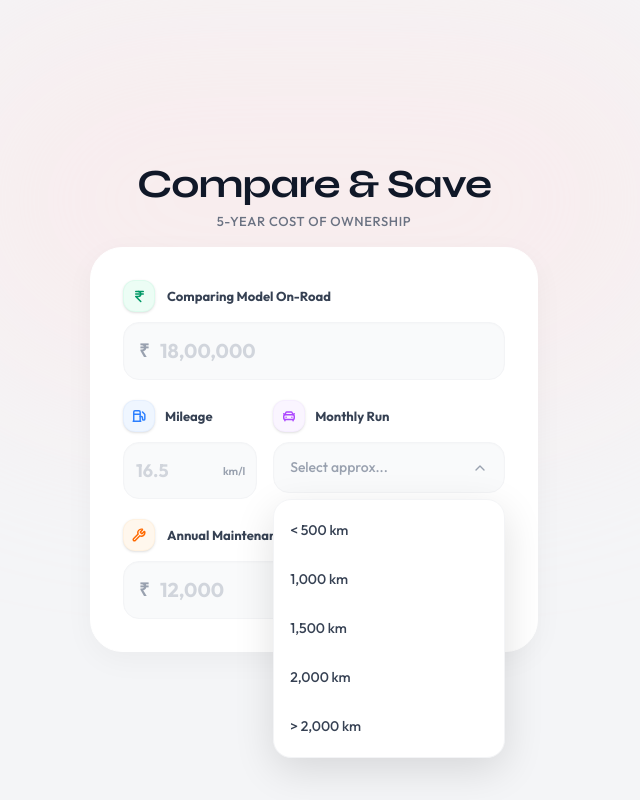
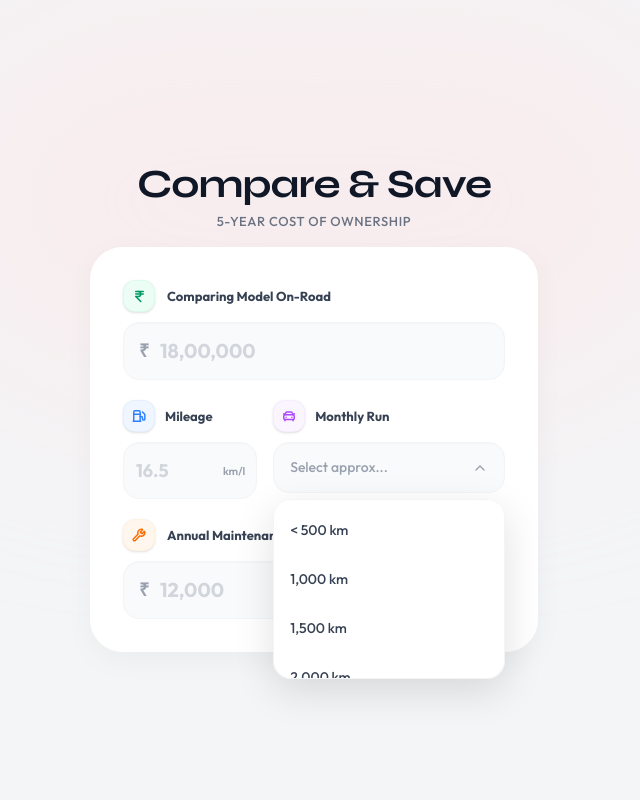
Before and after one commit to shivaacodes/tkm, a Next.js app: page / in a window 1280 px wide. Both pictures are taken after a click on the button "Select approx...". Shown: the whole page, without its empty margins (326-966 px from the left). Built offline with nearby package versions, Linux system fonts and the light colour scheme.

Commit message:
Add scroll limit to dropdown and upgrade Breakdown toggle styling

```diff
--- a/src/app/page.tsx
+++ b/src/app/page.tsx
@@ -188,7 +188,7 @@ export default function Home() {
                           animate={{ opacity: 1, y: 0, scale: 1 }}
                           exit={{ opacity: 0, y: -4, scale: 0.98 }}
                           transition={{ duration: 0.15, ease: "easeOut" }}
-                          className="absolute top-[calc(100%+6px)] left-0 w-full bg-white border border-gray-100 shadow-[0_12px_40px_rgb(0,0,0,0.12)] rounded-[18px] overflow-hidden z-50 py-1.5 origin-top"
+                          className="absolute top-[calc(100%+6px)] left-0 w-full bg-white border border-gray-100 shadow-[0_12px_40px_rgb(0,0,0,0.12)] rounded-[18px] overflow-y-auto max-h-[180px] overscroll-contain z-50 py-1.5 origin-top"
                         >
                           {RUN_OPTIONS.map((opt) => (
                             <button
@@ -267,11 +267,11 @@ export default function Home() {
                   <div className="text-center mt-5">
                     <button
                       onClick={() => setShowReport(!showReport)}
-                      className="inline-flex items-center gap-1.5 text-[12px] font-bold uppercase tracking-widest text-gray-400 hover:text-gray-800 transition-colors"
+                      className="inline-flex items-center gap-1.5 text-[12px] font-black uppercase tracking-widest text-transparent bg-clip-text bg-gradient-to-r from-gray-400 to-gray-600 hover:from-gray-600 hover:to-gray-900 transition-all cursor-pointer"
                     >
                       <span>{showReport ? "Close Cost Breakdown" : "View Cost Breakdown"}</span>
-                      <motion.div animate={{ rotate: showReport ? 180 : 0 }}>
-                        <ChevronDown size={14} />
+                      <motion.div animate={{ rotate: showReport ? 180 : 0 }} className="text-gray-400">
+                        <ChevronDown size={14} strokeWidth={3} />
                       </motion.div>
                     </button>
                   </div>
```
